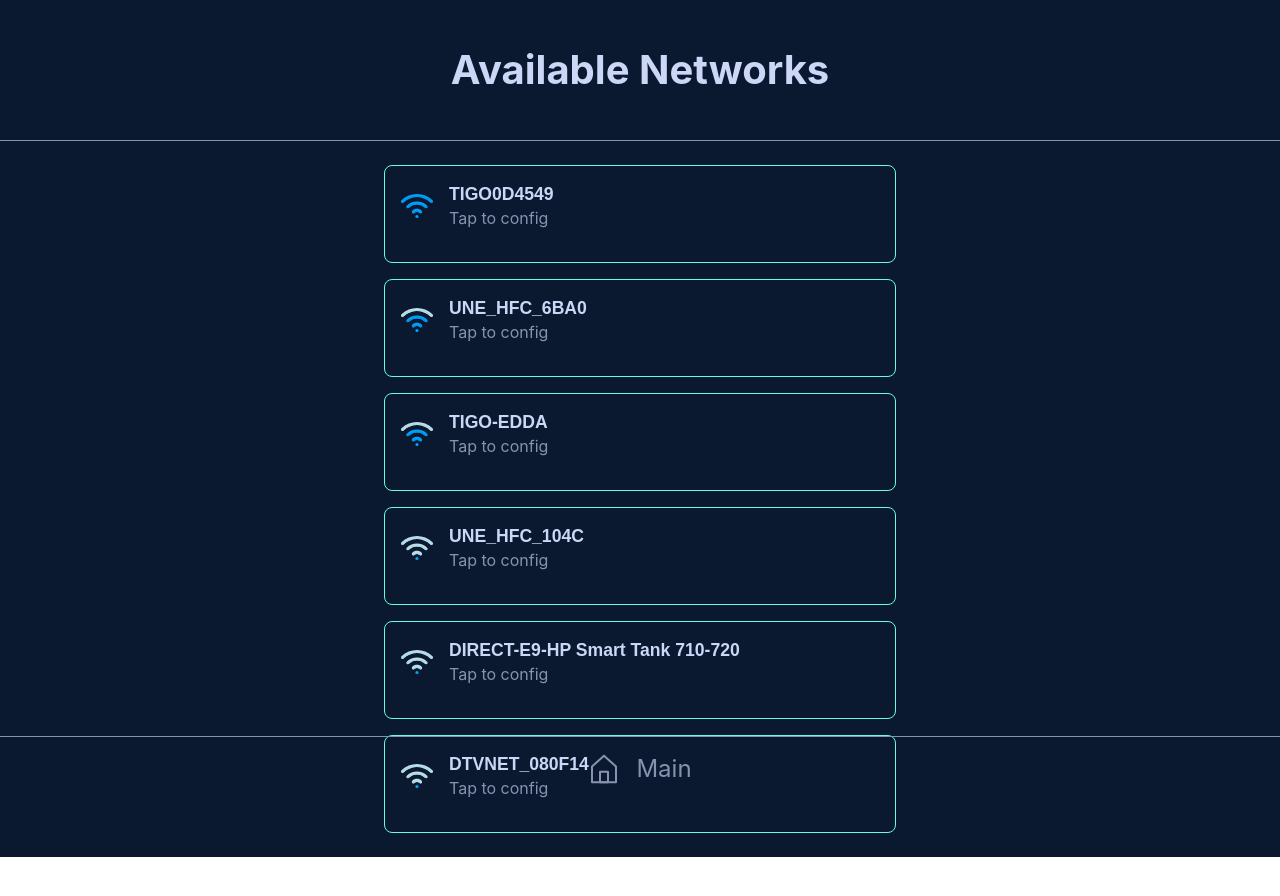
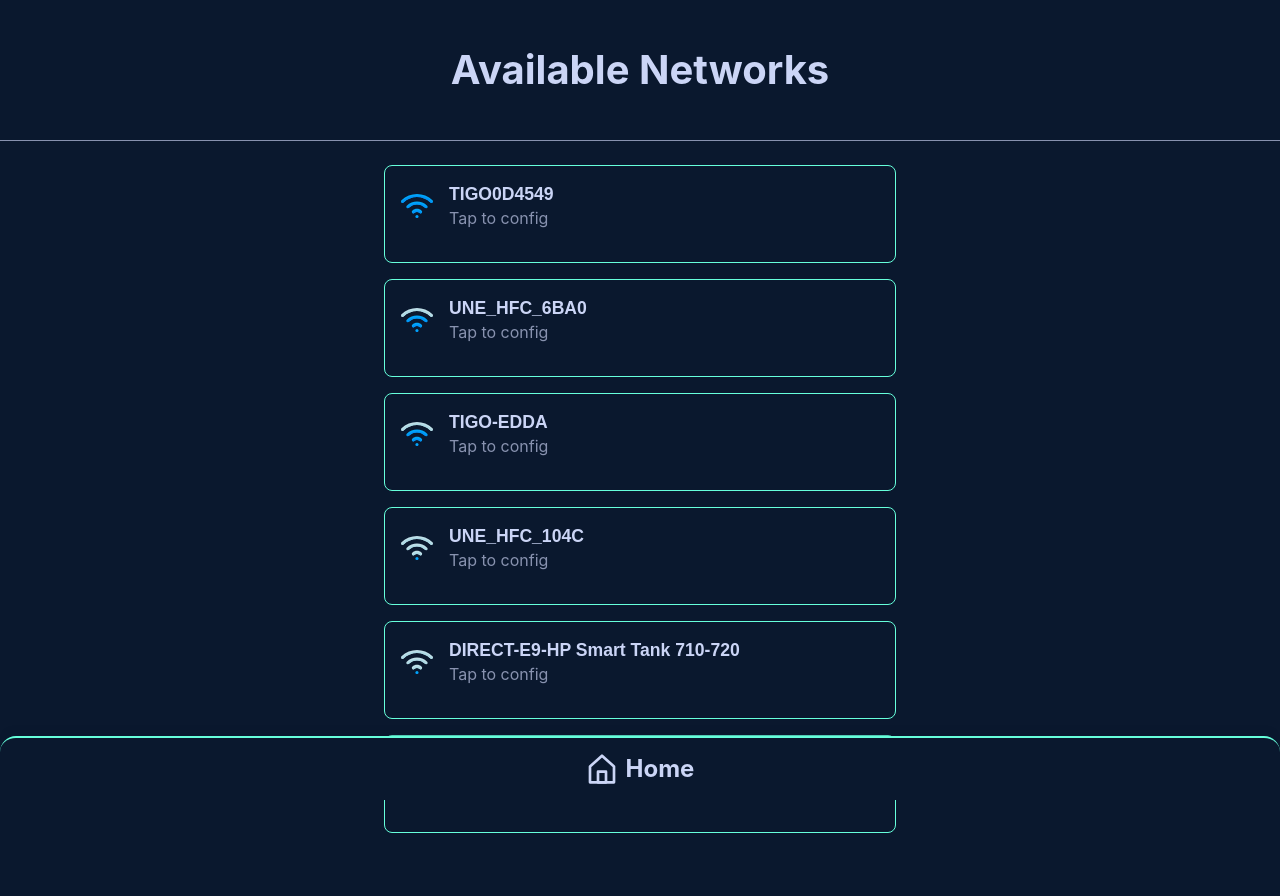
Before and after one commit to cmarioep/SoftAP-EEPROM-Manager, a React (Vite) app in the folder Front end/: page /wificonfig in a window 1280 px wide. Shown: the top 896 px of the page. Before the commit the page ends 857 px from the top, so only its background shows below. Built offline with nearby package versions, Linux system fonts and the light colour scheme.

Commit message:
Style: colors and border radius TapBar

```diff
--- a/Front end/src/components/TapBar.jsx
+++ b/Front end/src/components/TapBar.jsx
@@ -8,7 +8,7 @@
         <nav className="tapBar" >
             <div className="tapBar-icon">
                 <HomeIcon className="tapBar-icon"/>
-                <p>Main</p>
+                <p>Home</p>
             </div>
         </nav>
     )
--- a/Front end/src/components/icons/HomeIcon.jsx
+++ b/Front end/src/components/icons/HomeIcon.jsx
@@ -5,10 +5,10 @@
     <path
       style={{
         fill: "none",
-        strokeWidth: 1.5,
+        strokeWidth: 2,
         strokeLinecap: "round",
         strokeLinejoin: "round",
-        stroke: "#8892b0",
+        stroke: "#cbd5f6",
         strokeOpacity: 1,
         strokeMiterlimit: 4,
       }}
@@ -18,10 +18,10 @@
     <path
       style={{
         fill: "none",
-        strokeWidth: 1.5,
+        strokeWidth: 2,
         strokeLinecap: "round",
         strokeLinejoin: "round",
-        stroke: "#8892b0",
+        stroke: "#cbd5f6",
         strokeOpacity: 1,
         strokeMiterlimit: 4,
       }}
--- a/Front end/src/styles/components/_TapBar.scss
+++ b/Front end/src/styles/components/_TapBar.scss
@@ -11,7 +11,14 @@
 
     width: 100%;
     height: 4rem;
-    border-top: 0.5px solid $clr-secondary;
+    border-top: 2px solid $clr-green;
+    border-top-left-radius: 1rem;
+    border-top-right-radius: 1rem;
+
+    background-color: $clr-background;
+
+    box-shadow: 0px -10px 10px -10px hsla(216, 65%, 11%, 0.5);
+
 
     &-icon {
         display: flex;
@@ -20,11 +27,13 @@
 
         height: 2rem;
 
+
         p {
-            margin-left: 1rem;
+            margin-left: 0.5rem;
 
             font-size: 1.5rem;
-            color: $clr-secondary;
+            font-weight: bold;
+            color: $clr-primary;
         }
     }
 
--- a/Front end/src/styles/layout/_layout.scss
+++ b/Front end/src/styles/layout/_layout.scss
@@ -26,7 +26,8 @@
 
         width: 100%;
         height: 100%;
-        padding: 1rem 0;
+        padding-top: 1rem;
+        padding-bottom: 4rem;
         border-top: 0.5px solid $clr-secondary;
 
 
--- a/Front end/src/styles/utils/_variables.scss
+++ b/Front end/src/styles/utils/_variables.scss
@@ -9,7 +9,7 @@
 );
 
 // Theme Color
-$clr-background: #0a192f;
-$clr-primary: #ccd6f6;
-$clr-secondary: #8892b0;
-$clr-green: #64ffda;
+$clr-background: hsl(216, 65%, 11%);
+$clr-primary: rgb(203, 213, 246);
+$clr-secondary: hsl(225, 20%, 61%);
+$clr-green: hsl(166, 100%, 70%);
```
